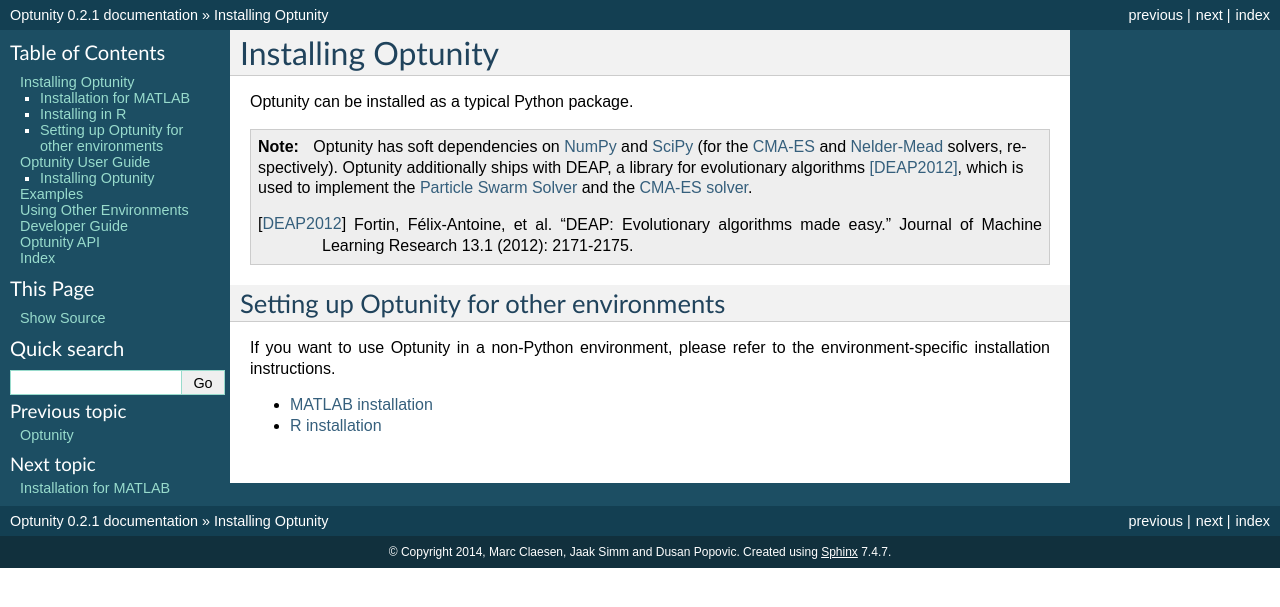
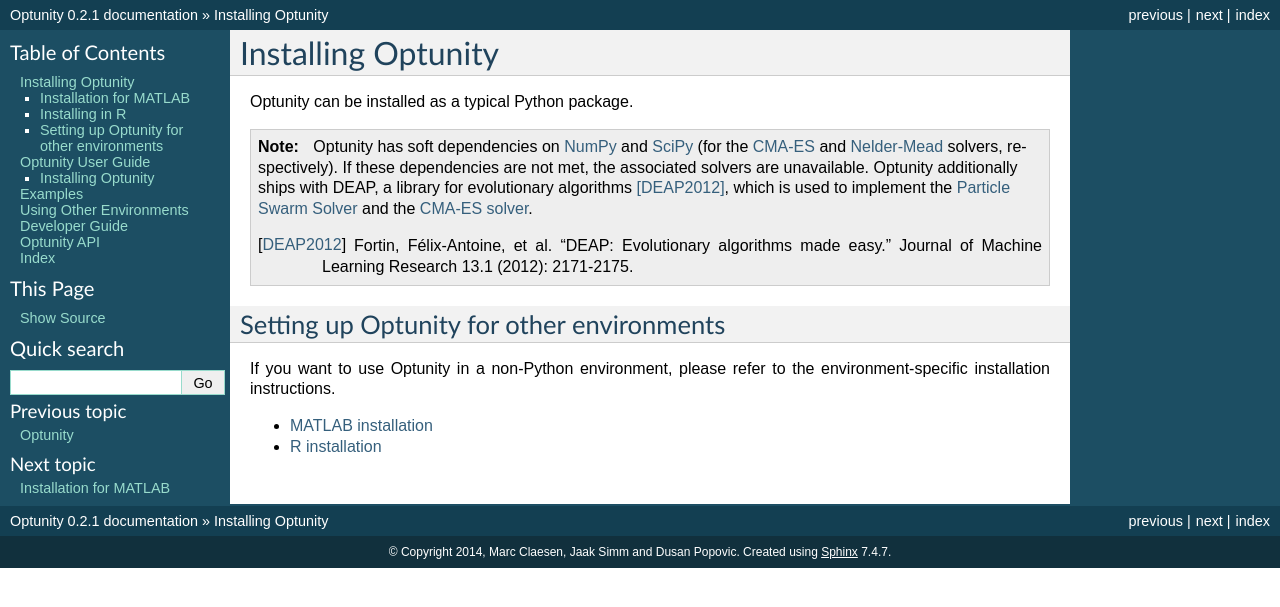
Before and after one commit to claesenm/optunity, a Sphinx documentation site: the page built from docs/user/installation.rst, in a window 1280 px wide. Shown: the top 607 px of the page. Built offline with Sphinx 7.4.7, drawn with Linux system fonts in a browser that asks for light colours; pages that are not in the unit, such as notebooks, are missing from menus.

Commit message:
improving docs

```diff
--- a/docs/user/installation.rst
+++ b/docs/user/installation.rst
@@ -15,6 +15,7 @@
     Optunity has soft dependencies on NumPy_ and SciPy_
     (for the :doc:`CMA-ES </user/solvers/CMA_ES>` and
     :doc:`Nelder-Mead </user/solvers/nelder-mead>` solvers, respectively).
+    If these dependencies are not met, the associated solvers are unavailable.
     Optunity additionally ships with DEAP, a library for evolutionary algorithms [DEAP2012]_,
     which is used to implement the :doc:`/user/solvers/particle_swarm`
     and the :doc:`/user/solvers/CMA_ES`.
```
